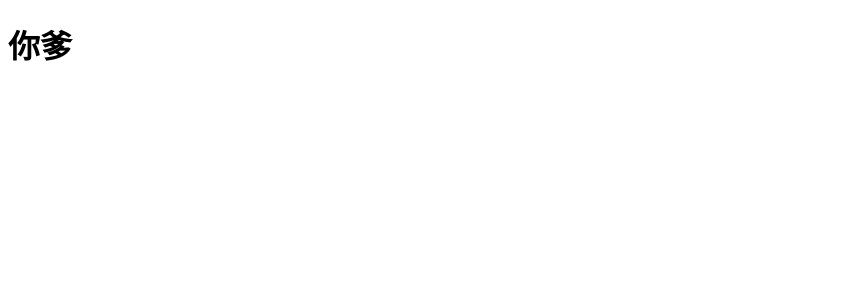
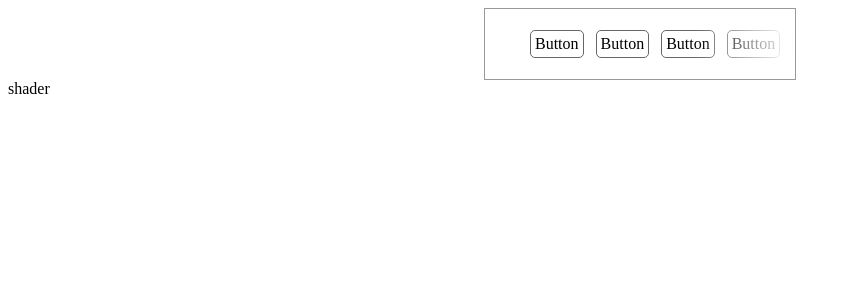
Before and after one commit to simple-chicken/CSS-Shader, a React app: page / in a window 1280 px wide. Shown: the top 300 px of the page, without its empty margins (0-851 px from the left). Built offline with nearby package versions, Linux system fonts and the light colour scheme.

Commit message:
build: 添加样式相关预处理，新建de modemo

```diff
--- a/src/App.tsx
+++ b/src/App.tsx
@@ -1,7 +1,10 @@
 import React from "react"
+import Background from "./background"
 
 export default function App() {
   return (
-    <h1>你爹</h1>
+    <>
+      <Background />
+    </>
   )
 }
--- /dev/null
+++ b/src/background/css-demo1/demo1.tsx
@@ -0,0 +1,19 @@
+import React from "react"
+
+import './index.scss';
+// import './index.less';
+
+export default function CssBackground() {
+  return (
+    <div className="g-container">
+      <ul>
+        <li>Button</li>
+        <li>Button</li>
+        <li>Button</li>
+        <li>Button</li>
+        <li>Button</li>
+        <li>Button</li>
+      </ul>
+    </div>
+  )
+}
--- /dev/null
+++ b/src/background/css-demo1/index.scss
@@ -0,0 +1,44 @@
+.g-container {
+  position: relative;
+  width: 300px;
+  margin: auto;
+  border: 1px solid #999;
+  padding: 5px;
+  overflow: hidden;
+
+  &::before {
+    content: "";
+    position: absolute;
+    right: 0;
+    bottom: 0;
+    top: 0;
+    width: 100px;
+    background: linear-gradient(90deg, transparent, #fff);
+    pointer-events: none;
+  }
+}
+
+ul {
+  width: 300px;
+  display: flex;
+  flex-wrap: nowrap;
+  overflow-x: scroll;
+
+  li {
+    margin-right: 12px;
+    border-radius: 5px;
+    border: 1px solid #666;
+    padding: 4px;
+    cursor: pointer;
+    list-style: none;
+
+    &:hover {
+      background: #666;
+      color: #fff;
+    }
+  }
+}
+
+::-webkit-scrollbar {
+  display: none;
+}
--- /dev/null
+++ b/src/background/index.tsx
@@ -0,0 +1,12 @@
+import React from "react";
+import CssBackground from "./css-demo1/demo1";
+import ShaderBackground from "./shader-demo1/ShaderBackground";
+
+export default function Background() {
+  return (
+    <>
+      <CssBackground />
+      <ShaderBackground />
+    </>
+  )
+}
--- /dev/null
+++ b/src/background/shader-demo1/ShaderBackground.tsx
@@ -0,0 +1,8 @@
+import React from "react"
+export default function Shaderackground() {
+  return (
+    <div>
+      shader
+    </div>
+  )
+}
--- a/webpack.config.ts
+++ b/webpack.config.ts
@@ -57,21 +57,22 @@ const getConfig = (env: Environment): Configuration => {
           ],
         },
         {
-          test: /\.module\.css$/,
+          test: /\.scss$/,
           use: [
-            MiniCssExtractPlugin.loader,
-            {
-              loader: 'css-loader',
-              options: {
-                modules: true,
-              },
-            },
+            'style-loader',
+            'css-loader',
+            'sass-loader',
           ],
         },
         {
-          test: /\.css$/,
-          exclude: /\.module\.css$/,
-          use: [MiniCssExtractPlugin.loader, 'css-loader'],
+          test: /\.less$/,
+          use: [
+            'style-loader',
+            'css-loader',
+            {
+              loader: "less-loader",
+            }
+          ],
         },
       ],
     },
@@ -87,11 +88,10 @@ const getConfig = (env: Environment): Configuration => {
     ],
 
     devServer: {
-      static: path.join(__dirname, 'build'),
+      static: path.join(__dirname, 'public'),
       compress: true,
       historyApiFallback: true,
       port: 3000,
-      open: true,
     } as DevServerConfiguration,
   };
 
```
Also changed, not shown: package.json (+9 -5 lines), 1 other file (tests, documents, lock files or other folders).
